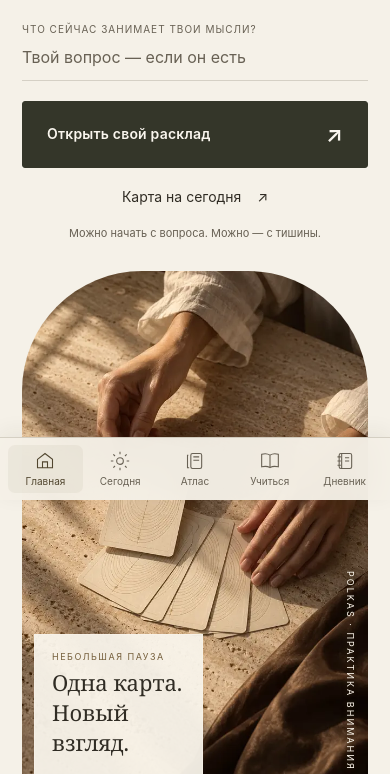
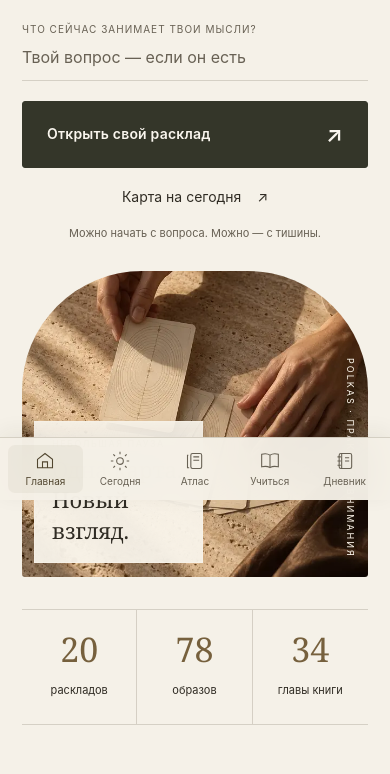
Before and after one commit to deidexdd-hash/PolkasTarot, a plain HTML site: page index.html in a window 390 px wide. Shown: the part 344-1118 px from the top of the page. Drawn offline with Linux system fonts and the light colour scheme.

Commit message:
Keep the hero photo within the mobile crop in Chromium

```diff
--- a/css/home.css
+++ b/css/home.css
@@ -37,7 +37,8 @@ body:not(.reading-active) .home-primary:hover{background:#484b39;color:#fff}
 .home-link{display:inline-flex;align-items:center;justify-content:space-between;gap:20px;min-height:44px;padding:10px 0;border:0;border-bottom:1px solid var(--separator);background:none;color:var(--label);font:inherit;font-size:14px;text-align:left;text-decoration:none;white-space:normal}
 .home-hero .button-note{text-align:left;font-size:12px;margin-top:18px;color:var(--label-2)}
 .home-hero-visual.studio-art{display:block;height:auto;margin:0;aspect-ratio:4/5;position:relative;isolation:auto}
-.home-hero-visual>img{display:block;width:100%;height:100%;object-fit:cover;object-position:50% 57%;border-radius:180px 180px 3px 3px}
+/* Keep the photo inside its crop frame in both Chromium and WebKit. */
+.home-hero-visual>img{position:absolute;inset:0;display:block;width:100%;height:100%;object-fit:cover;object-position:50% 57%;border-radius:180px 180px 3px 3px}
 .home-hero-visual figcaption{position:absolute;bottom:28px;left:-28px;width:210px;padding:22px 24px;border:1px solid #f9f5eb8c;background:#f9f5ebe8;backdrop-filter:blur(16px);-webkit-backdrop-filter:blur(16px);color:#302c24}
 .home-hero-visual figcaption span{display:block;font-size:10px;letter-spacing:1.5px;text-transform:uppercase;color:#76603d;margin-bottom:10px}
 .home-hero-visual figcaption strong{font:400 25px/1.25 Georgia,serif}
```
